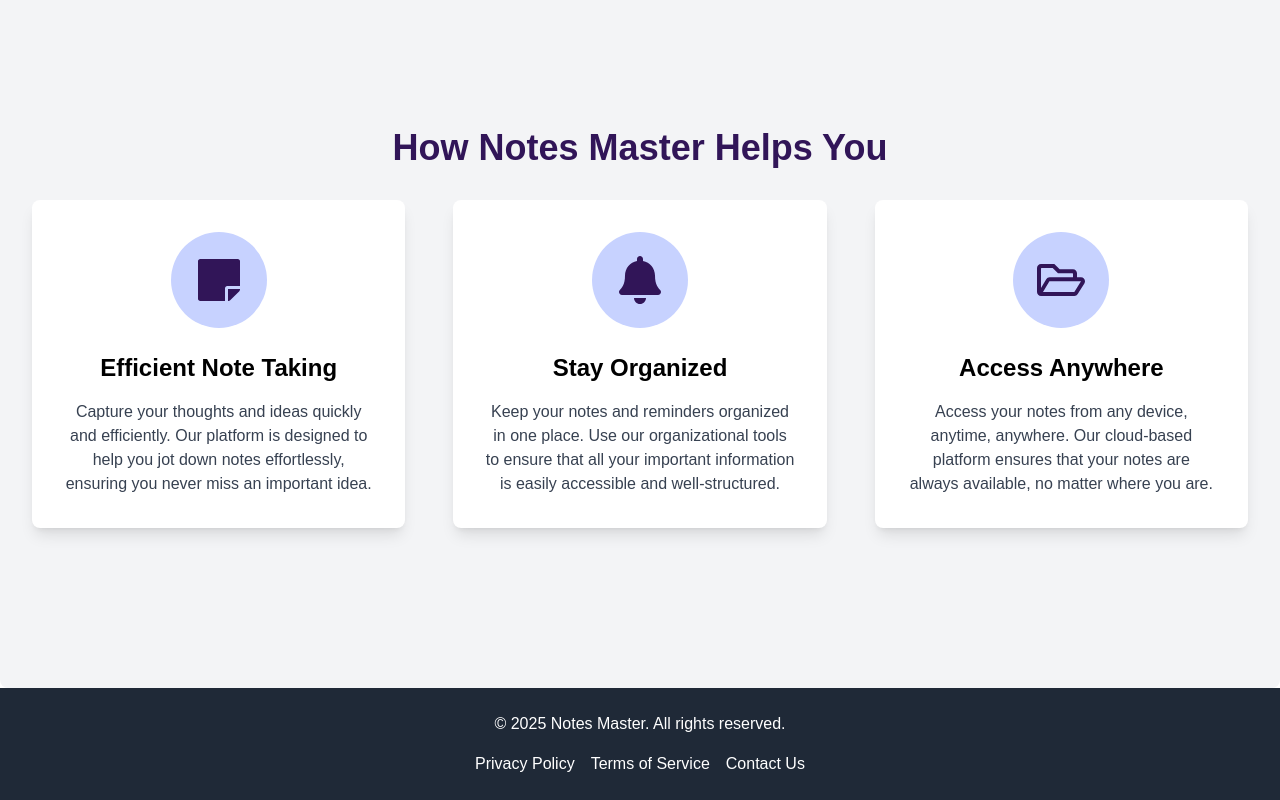
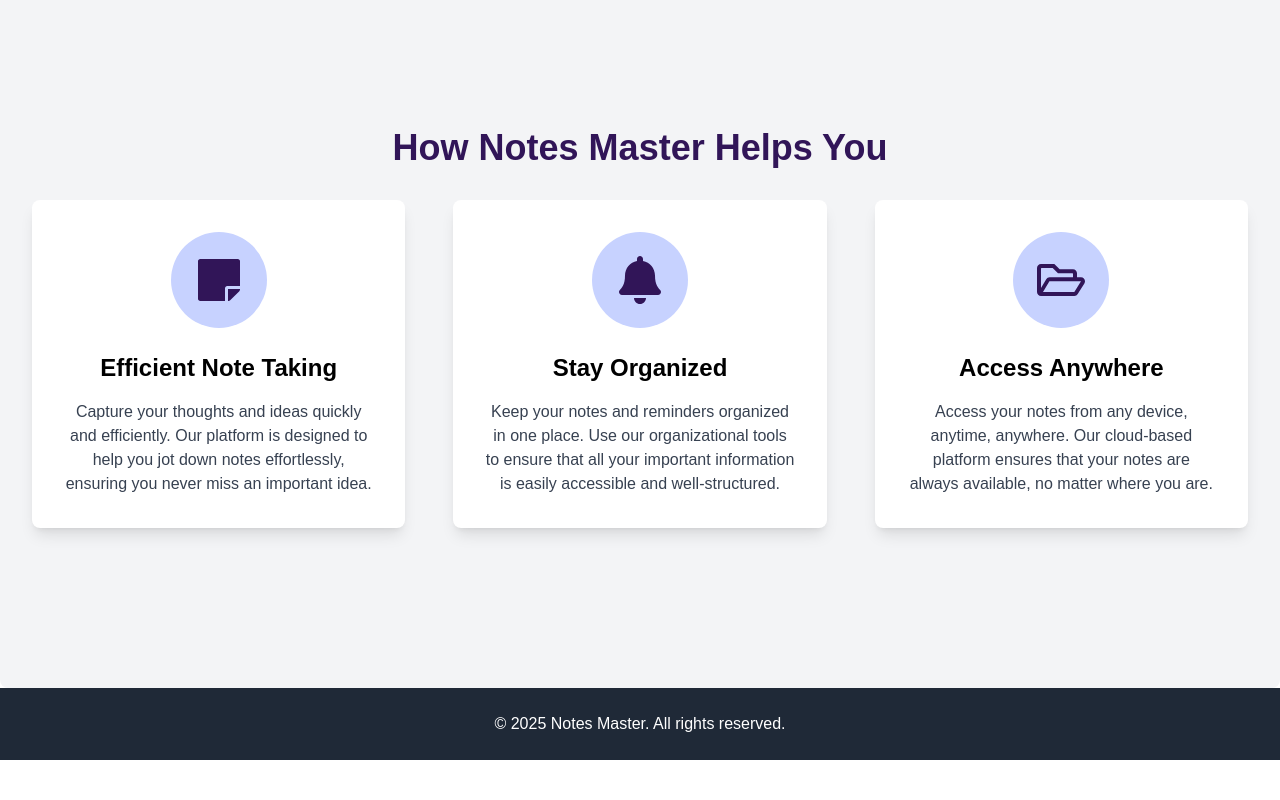
Before and after one commit to mukulsomukesh/first-step, a Next.js app in the folder client/: page / in a window 1280 px wide. Shown: the part 2584-3384 px from the top of the page. After the commit the page ends 3344 px from the top, so only its background shows below. Built offline with nearby package versions, Linux system fonts and the light colour scheme.

Commit message:
refactor: comment out footer links for privacy policy, terms of service, and contact us

```diff
--- a/client/src/app/components/commonComponents/Footer.jsx
+++ b/client/src/app/components/commonComponents/Footer.jsx
@@ -6,11 +6,11 @@
         <footer className="bg-gray-800  w-[100%] text-white py-6 z-50 " role="contentinfo">
             <div className="container mx-auto text-center">
                 <p>&copy; {new Date().getFullYear()} Notes Master. All rights reserved.</p>
-                <ul className="flex justify-center space-x-4 mt-4">
+                {/* <ul className="flex justify-center space-x-4 mt-4">
                     <li><Link href="/pages/privacy-policy" aria-label="Privacy Policy" className="hover:underline">Privacy Policy</Link></li>
                     <li><Link href="/pages/terms-of-service" aria-label="Terms of Service" className="hover:underline">Terms of Service</Link></li>
                     <li><Link href="/pages/contact" aria-label="Contact Us" className="hover:underline">Contact Us</Link></li>
-                </ul>
+                </ul> */}
             </div>
         </footer>
     );
```
